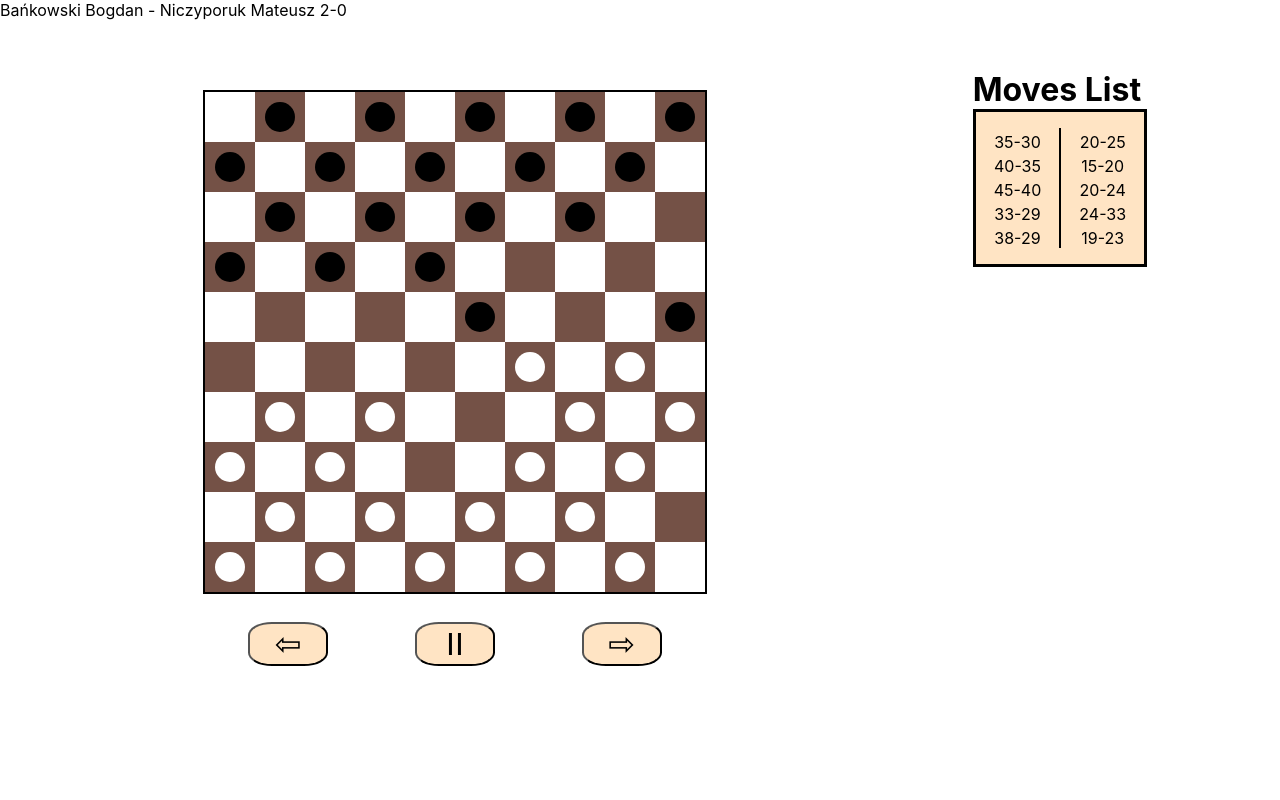
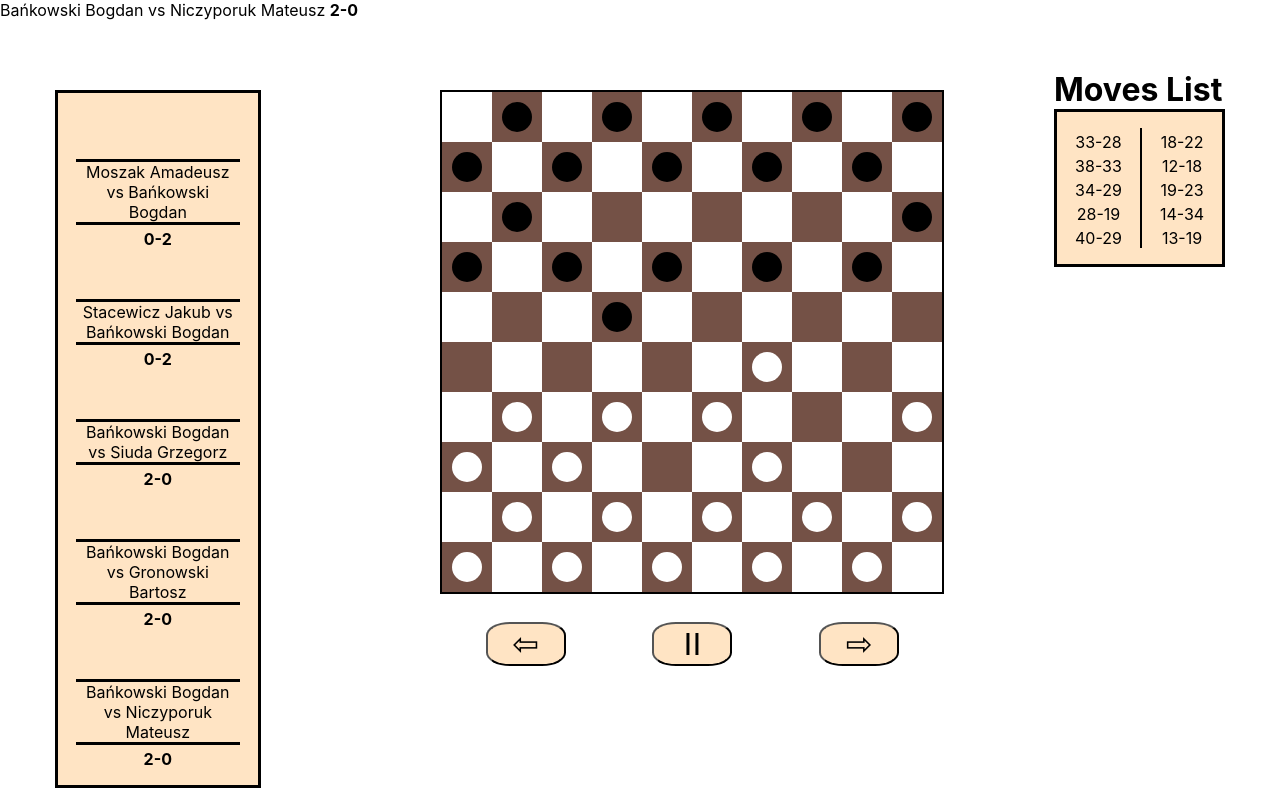
Before and after one commit to BogdanBankowski/draughts-game, a React (Create React App) app: page / in a window 1280 px wide. Built offline with nearby package versions, Linux system fonts and the light colour scheme; the HTML template or start-up script is replaced by a standard one.

Commit message:
added a navbar with games on the left, some styles to it and finally change the TEST_GAME variable

```diff
--- a/src/App.css
+++ b/src/App.css
@@ -105,6 +105,28 @@ h1{
   border-right: 2px solid black;
 }
 
+.games-navbar{
+  background-color: bisque ;
+  border: 3px solid black;
+  display: flex;
+  width: 200px;
+  margin-top: 70px;
+}
+
+.game{
+  border-bottom: 3px solid black;
+  border-top: 3px solid black;
+  margin-top:50px;
+}
+
+.game:hover{
+  background-color: rgb(252, 180, 92) ;
+  cursor: pointer;
+}
+
+.result{
+  font-weight: bolder;
+}
 
 .App {
   text-align: center;
--- a/src/App.js
+++ b/src/App.js
@@ -199,20 +199,21 @@ function Board() {
   const pieces = boardHistory[boardHistory.length - 1];
   const [stopButtonClicked, setStopButton] = useState(false);
   const [movIndex, setMovIndex] = useState(0);
-  const gameLength = TEST_GAME3.length; // DO ZMIANY
   const [playedMoves, setPlayedMoves] = useContext(PlayedMovesContext);
+  const [currentGame, setCurrentGame] = useState(gamesDatabase[0]);
+  const moves = transformIntoGameFormat(currentGame.game);
   useEffect(() => {
     let gameInterval = setTimeout(() => {
       if (!stopButtonClicked) {
-        if (movIndex < TEST_GAME3.length) {
+        if (movIndex < moves.length) {
           setBoardHistory([
             ...boardHistory,
-            handleTurn(TEST_GAME3[movIndex], pieces),
+            handleTurn(moves[movIndex], pieces),
           ]);
           setPlayedMoves(
             addMoveToPlayedList(playedMoves, [
-              TEST_GAME3[movIndex].movFrom,
-              TEST_GAME3[movIndex].movTo,
+              moves[movIndex].movFrom,
+              moves[movIndex].movTo,
             ])
           );
           setMovIndex(movIndex + 1);
@@ -244,16 +245,13 @@ function Board() {
     }
   };
   let nextMove = function () {
-    if (movIndex + 1 <= gameLength) {
+    if (movIndex + 1 <= moves.length) {
       setStopButton(true);
-      setBoardHistory([
-        ...boardHistory,
-        handleTurn(TEST_GAME3[movIndex], pieces),
-      ]);
+      setBoardHistory([...boardHistory, handleTurn(moves[movIndex], pieces)]);
       setPlayedMoves(
         addMoveToPlayedList(playedMoves, [
-          TEST_GAME3[movIndex].movFrom,
-          TEST_GAME3[movIndex].movTo,
+          moves[movIndex].movFrom,
+          moves[movIndex].movTo,
         ])
       );
       setMovIndex(movIndex + 1);
@@ -333,13 +331,31 @@ function MoveList() {
 function Title(props) {
   return (
     <div className="title">
-      {props.names} {props.result}
+      <span className="names">{props.names}</span>{" "}
+      <span className="result">{props.result}</span>
     </div>
   );
 }
 
 function Navbar() {
-  return <ul></ul>;
+  return (
+    <div className="games-navbar">
+      <ul>
+        {gamesDatabase.map((value, index) => {
+          return (
+            <div>
+              <li kay={index} className="game">
+                {value.title}
+              </li>
+              <li className="result" key={index + "result"}>
+                {value.result}
+              </li>
+            </div>
+          );
+        })}
+      </ul>
+    </div>
+  );
 }
 
 function App() {
@@ -348,6 +364,7 @@ function App() {
     <div>
       <Title names={shownGame.title} result={shownGame.result} />
       <div className="container">
+        <Navbar />
         <PlayedMovesContext.Provider value={[playedMoves, setPlayedMoves]}>
           <Board />
           <MoveList />
--- a/src/databaseOfGames.js
+++ b/src/databaseOfGames.js
@@ -15,27 +15,27 @@ export const gameBankowskiNiczyporuk =
 
 export const gamesDatabase = [
   {
-    title: "Zyber-Moszak Amadeusz - Bańkowski Bogdan",
+    title: "Moszak Amadeusz vs Bańkowski Bogdan",
     result: "0-2",
     game: gameZyberMoszakBankowski,
   },
   {
-    title: "Stacewicz Jakub - Bańkowski Bogdan",
+    title: "Stacewicz Jakub vs Bańkowski Bogdan",
     result: "0-2",
     game: gameStacewiczBankowski,
   },
   {
-    title: "Bańkowski Bogdan - Siuda Grzegorz",
+    title: "Bańkowski Bogdan vs Siuda Grzegorz",
     result: "2-0",
     game: gameBankowskiSiuda,
   },
   {
-    title: "Bańkowski Bogdan - Gronowski Bartosz",
+    title: "Bańkowski Bogdan vs Gronowski Bartosz",
     result: "2-0",
     game: gameBankowskiGronowski,
   },
   {
-    title: "Bańkowski Bogdan - Niczyporuk Mateusz",
+    title: "Bańkowski Bogdan vs Niczyporuk Mateusz",
     result: "2-0",
     game: gameBankowskiNiczyporuk,
   },
```
